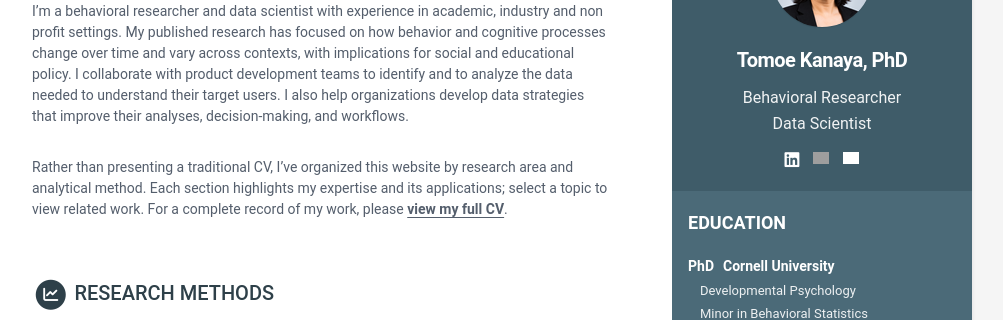
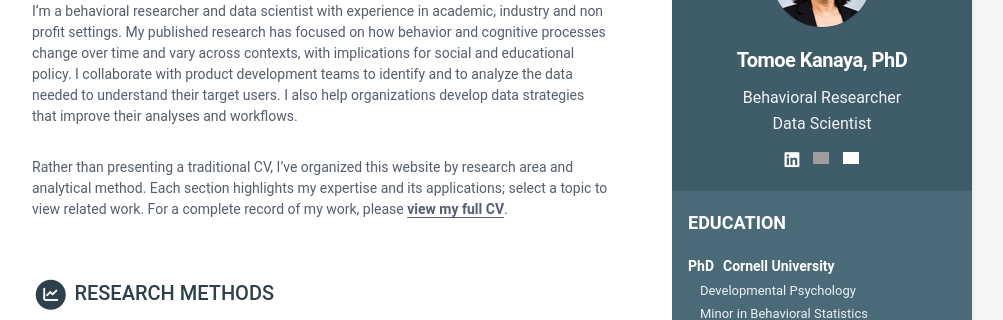
Before and after one commit to KanayaPHD/DigitalCV, a Jekyll site: the page built from index.html, in a window 1280 px wide. Shown: the part 131-451 px from the top of the page, without its empty margins (168-1171 px from the left). Built offline with Jekyll 4.4.1, drawn with Linux system fonts in a browser that asks for light colours; grey boxes are pictures that could not be loaded.

Commit message:
Update data.yml

```diff
--- a/_data/data.yml
+++ b/_data/data.yml
@@ -26,7 +26,7 @@ career-profile:
     non profit settings. My published research has focused on how behavior and cognitive processes change over time
     and vary across contexts, with implications for social and educational policy. I collaborate with
     product development teams to identify and to analyze the data needed to understand their target users. I also help
-    organizations develop data strategies that improve their analyses, decision-making, and workflows.
+    organizations develop data strategies that improve their analyses and workflows.
 
     Rather than presenting a traditional CV, I've organized this website by research area and
     analytical method. Each section highlights my expertise and its applications; select a
```
